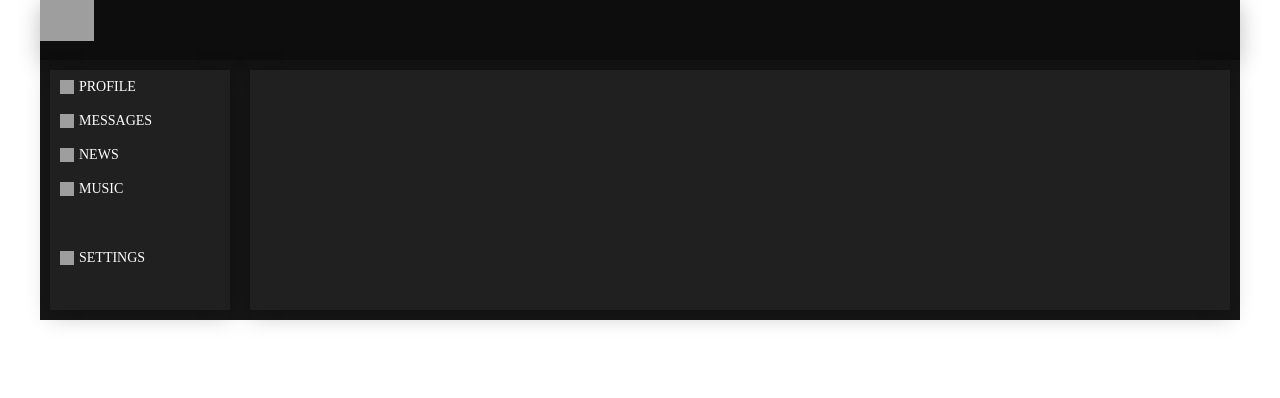
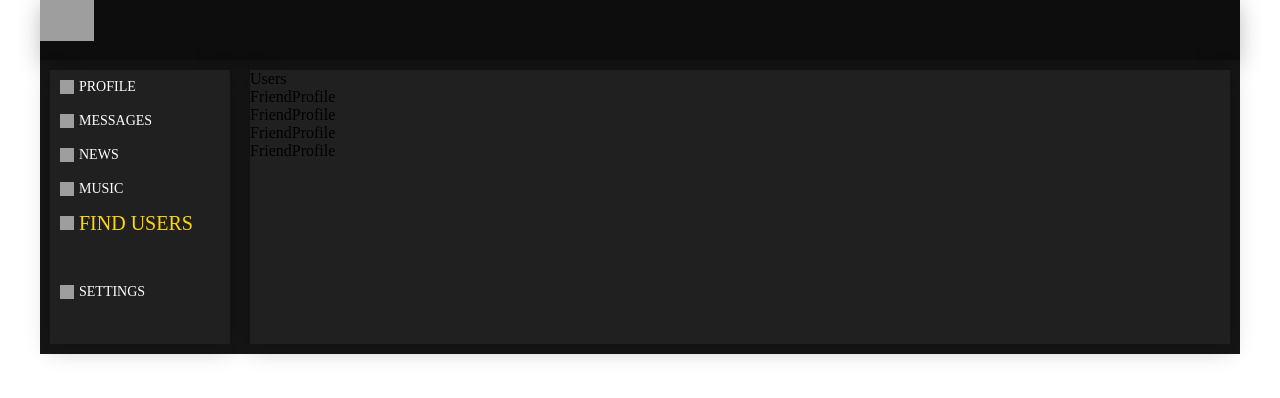
Before and after one commit to jdays2/social-media.github.io, a React (Create React App) app: page /Users in a window 1280 px wide. Shown: the top 398 px of the page. Built offline with nearby package versions, Linux system fonts and the light colour scheme; grey boxes are pictures that could not be loaded.

Commit message:
creating UsersPage

```diff
--- a/src/App.js
+++ b/src/App.js
@@ -2,6 +2,7 @@ import { Route, Routes } from "react-router-dom";
 import "./App.css";
 import Dialogs from "./components/Dialogs/Dialogs";
 import DialogsContainer from "./components/Dialogs/DialogsContainer";
+import Users from "./components/Users/Users";
 import Header from "./components/Header/Header";
 import Music from "./components/Music/Music";
 import Navbar from "./components/Navbar/Navbar";
@@ -18,7 +19,7 @@ function App({ store, dispatch }) {
         <Routes>
           <Route path="/dialogs/*" element={<DialogsContainer />} />
           <Route path="/profile" element={<Profile />} />
-          ;
+          <Route path="/Users" element={<Users />} />
           <Route path="/music" element={<Music />} />
           <Route path="/news" element={<News />} />
           <Route path="/settings" element={<Settings />} />
--- a/src/components/Navbar/Navbar.js
+++ b/src/components/Navbar/Navbar.js
@@ -58,6 +58,18 @@ function Navbar() {
           src="https://img.icons8.com/windows/512/home.png"
         />
         <NavLink
+          to="/Users"
+          className={({ isActive }) => (isActive ? s.active : undefined)}
+        >
+          FIND USERS
+        </NavLink>
+      </div>
+      <div className={s.item}>
+        <img
+          className={s.icon}
+          src="https://img.icons8.com/windows/512/home.png"
+        />
+        <NavLink
           to="/settings"
           className={({ isActive }) => (isActive ? s.active : undefined)}
         >
--- /dev/null
+++ b/src/components/Users/Users.js
@@ -0,0 +1,13 @@
+function Users() {
+  return (
+    <div>
+      Users
+      <div>FriendProfile</div>
+      <div>FriendProfile</div>
+      <div>FriendProfile</div>
+      <div>FriendProfile</div>
+    </div>
+  );
+}
+
+export default Users;
```
